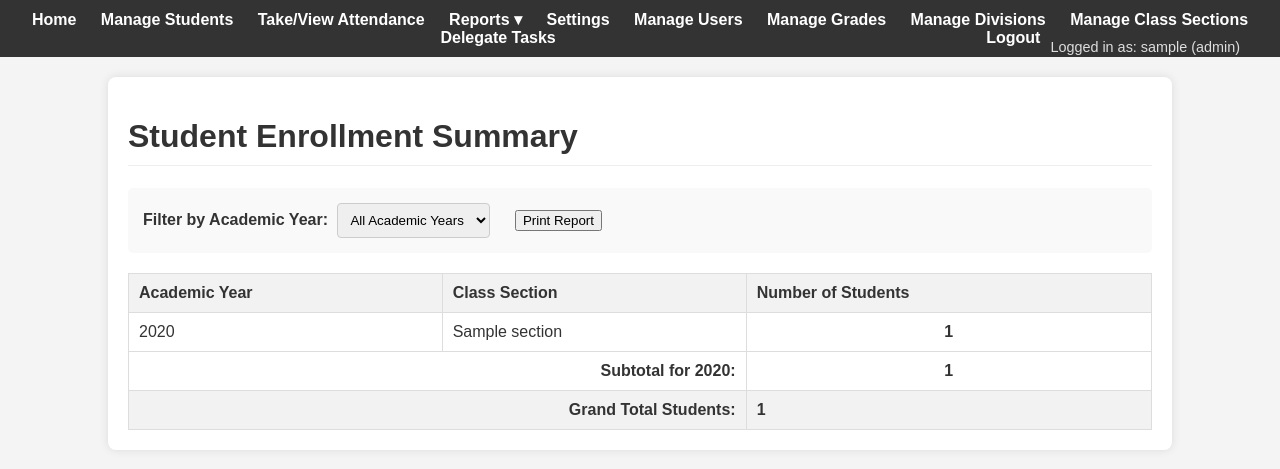
After one commit to priyeshdaspookulangara/ams, a PHP site: page /reports_enrollment_summary.php in a window 1280 px wide. The commit adds this page. Shown: the top 469 px of the page. Run offline with PHP 8.4, Linux system fonts and the light colour scheme; the visitor is signed in with stand-in values (Sample User, id 1); tables that the repository leaves empty or names only in its code hold one stand-in row (values such as "Sample post").

Commit message:
feat: Implement Initial Student Information Reports
This feature adds initial reporting capabilities focused on student information.

Key additions:
- Database Schema: Optionally added `date_of_birth` to the `students` table.
  `setup_db.php` updated to reflect this and `students.php` updated to capture it.
- Student Master List Report (`reports_student_master.php`):
  - Displays a list of students with details: ID, Name, Roll No., DOB,
    Class Section, Academic Year, and Parent/Guardian contact information.
  - Includes filters for Academic Year and Class Section.
  - Data visibility for teachers is restricted to students in class sections
    they are authorized to manage.
  - Basic print-friendly CSS.
- Student Enrollment Summary Report (`reports_enrollment_summary.php`):
  - Shows student counts grouped by Class Section and Academic Year.
  - Includes a filter for Academic Year.
  - Displays subtotals per academic year and a grand total.
  - Basic print-friendly CSS.
- UI Updates:
  - Added a "Reports" dropdown menu to the main navigation for 'admin' and
    'teacher' roles, linking to the new report pages.
  - Standardized navigation across all relevant pages.
- Testing: Simulated testing of reports and navigation completed.

```diff
--- /dev/null
+++ b/reports_enrollment_summary.php
@@ -0,0 +1,192 @@
+<?php
+include_once 'auth_check.php';
+require_login(['admin', 'teacher']); // Admins and Teachers can view this report
+
+include 'config.php';
+
+$current_role = current_user_role();
+$current_user_id = current_user_id();
+
+$enrollment_data = [];
+$filter_academic_year = isset($_GET['filter_ay']) ? mysqli_real_escape_string($conn, $_GET['filter_ay']) : 'all';
+
+// Fetch distinct academic years for filtering
+$academic_years_for_filter = [];
+$ay_filter_sql = "SELECT DISTINCT academic_year FROM class_sections ORDER BY academic_year DESC";
+$ay_filter_res = mysqli_query($conn, $ay_filter_sql);
+if ($ay_filter_res) while ($row = mysqli_fetch_assoc($ay_filter_res)) $academic_years_for_filter[] = $row['academic_year'];
+
+// Base SQL to fetch enrollment summary
+$sql = "SELECT
+            cs.academic_year,
+            IFNULL(cs.section_name, CONCAT(g.grade_name, ' - ', d.division_name, ' (', cs.academic_year, ')')) as class_section_display,
+            COUNT(s.id) as student_count
+        FROM class_sections cs
+        JOIN grades g ON cs.grade_id = g.id
+        JOIN divisions d ON cs.division_id = d.id
+        LEFT JOIN students s ON cs.id = s.class_section_id
+        WHERE 1=1";
+
+if ($filter_academic_year !== 'all' && !empty($filter_academic_year)) {
+    $sql .= " AND cs.academic_year = '$filter_academic_year'";
+}
+
+// Teacher role restriction:
+// If a teacher views this, they should ideally see summaries for sections they have access to.
+// However, an enrollment summary is often a school-wide view.
+// For simplicity in this version, teachers will see the same summary as admins.
+// A more granular report might list only sections they are involved with.
+// No specific class_section_id filter here, as it's a summary *by* class_section.
+
+$sql .= " GROUP BY cs.id, cs.academic_year, class_section_display
+          ORDER BY cs.academic_year DESC, g.grade_name, d.division_name";
+
+$result = mysqli_query($conn, $sql);
+
+if ($result) {
+    while ($row = mysqli_fetch_assoc($result)) {
+        $enrollment_data[] = $row;
+    }
+} else {
+    $message = "Error fetching enrollment data: " . mysqli_error($conn);
+    $message_type = 'error';
+}
+
+?>
+<!DOCTYPE html>
+<html lang="en">
+<head>
+    <meta charset="UTF-8">
+    <meta name="viewport" content="width=device-width, initial-scale=1.0">
+    <title>Student Enrollment Summary</title>
+    <style>
+        body { font-family: Arial, sans-serif; margin: 0; padding:0; background-color: #f4f4f4; color: #333; }
+        .top-nav { background-color: #333; color: white; padding: 10px 20px; text-align: center; }
+        .top-nav a { color: white; margin: 0 10px; text-decoration: none; font-weight: bold; }
+        .top-nav .user-info { float: right; color: #ddd; font-size: 0.9em; margin-right: 20px; line-height: 2.5em;}
+        .top-nav a:hover { text-decoration: underline; }
+        .container { width: 80%; margin: 20px auto; background-color: #fff; padding: 20px; border-radius: 8px; box-shadow: 0 0 10px rgba(0,0,0,0.1); }
+        h1 { color: #333; border-bottom: 1px solid #eee; padding-bottom: 10px; }
+        .message { padding: 10px; margin-bottom: 15px; border-radius: 4px; }
+        .error { background-color: #f8d7da; color: #721c24; border: 1px solid #f5c6cb; }
+        .filter-section { margin-bottom: 20px; padding: 15px; background-color: #f9f9f9; border-radius: 5px; }
+        .filter-section label { font-weight: bold; margin-right: 5px; }
+        .filter-section select, .filter-section input[type="submit"] { padding: 8px; margin-right: 10px; border-radius: 4px; border: 1px solid #ccc; }
+        .filter-section input[type="submit"] { background-color: #007bff; color:white; cursor:pointer; }
+        table { width: 100%; border-collapse: collapse; margin-top: 20px; }
+        th, td { border: 1px solid #ddd; padding: 10px; text-align: left; }
+        th { background-color: #f2f2f2; }
+        td.count { text-align: center; font-weight: bold; }
+         @media print {
+            .top-nav, .filter-section, .action-links, .no-print { display: none !important; }
+            .container { width: 100%; margin: 0; padding:0; box-shadow: none; border: none; }
+            table, th, td { font-size: 10pt !important; }
+        }
+    </style>
+</head>
+<body>
+    <nav class="top-nav no-print">
+        <a href="index.php">Home</a>
+        <?php if (in_array($current_role, ['admin', 'teacher'])): ?>
+            <a href="students.php">Manage Students</a>
+            <a href="attendance.php">Take/View Attendance</a>
+             <div style="display:inline-block; position:relative;">
+                <a href="#">Reports &#9662;</a>
+                <div style="position:absolute; background-color:#333; display:none; min-width:160px; box-shadow:0px 8px 16px 0px rgba(0,0,0,0.2); z-index:1;" class="dropdown-content">
+                    <a href="reports_student_master.php" style="display:block; padding:8px 10px; text-align:left;">Student Master List</a>
+                    <a href="reports_enrollment_summary.php" style="display:block; padding:8px 10px; text-align:left;">Enrollment Summary</a>
+                </div>
+            </div>
+        <?php endif; ?>
+        <?php if ($current_role == 'admin'): ?>
+            <a href="settings.php">Settings</a>
+            <a href="manage_users.php">Manage Users</a>
+            <a href="manage_grades.php">Manage Grades</a>
+            <a href="manage_divisions.php">Manage Divisions</a>
+            <a href="manage_class_sections.php">Manage Class Sections</a>
+            <a href="delegate_tasks.php">Delegate Tasks</a>
+        <?php elseif ($current_role == 'teacher'): ?>
+             <a href="delegate_tasks.php">Delegate Tasks</a>
+        <?php endif; ?>
+        <span class="user-info">Logged in as: <?php echo htmlspecialchars(current_username()); ?> (<?php echo htmlspecialchars($current_role); ?>)</span>
+        <a href="logout.php" style="float:right;">Logout</a>
+    </nav>
+    <script> // Simple dropdown for nav
+        document.querySelectorAll('.top-nav > div').forEach(item => {
+            item.addEventListener('mouseover', () => { item.querySelector('.dropdown-content').style.display = 'block'; });
+            item.addEventListener('mouseout', () => { item.querySelector('.dropdown-content').style.display = 'none'; });
+        });
+    </script>
+
+    <div class="container">
+        <h1>Student Enrollment Summary</h1>
+        <?php if (isset($message) && $message): ?>
+            <div class="message <?php echo $message_type; ?>"><?php echo htmlspecialchars($message); ?></div>
+        <?php endif; ?>
+
+        <div class="filter-section no-print">
+            <form action="reports_enrollment_summary.php" method="GET">
+                <label for="filter_ay">Filter by Academic Year:</label>
+                <select name="filter_ay" id="filter_ay" onchange="this.form.submit()">
+                    <option value="all">All Academic Years</option>
+                    <?php foreach ($academic_years_for_filter as $ay): ?>
+                        <option value="<?php echo htmlspecialchars($ay); ?>" <?php echo ($filter_academic_year == $ay) ? 'selected' : ''; ?>>
+                            <?php echo htmlspecialchars($ay); ?>
+                        </option>
+                    <?php endforeach; ?>
+                </select>
+                <noscript><input type="submit" value="Filter"></noscript>
+                 <button type="button" onclick="window.print();" style="margin-left: 10px;">Print Report</button>
+            </form>
+        </div>
+
+        <?php if (!empty($enrollment_data)): ?>
+            <table>
+                <thead>
+                    <tr>
+                        <th>Academic Year</th>
+                        <th>Class Section</th>
+                        <th>Number of Students</th>
+                    </tr>
+                </thead>
+                <tbody>
+                    <?php
+                    $grand_total_students = 0;
+                    $current_ay_for_total = null;
+                    $ay_subtotal = 0;
+                    foreach ($enrollment_data as $index => $row):
+                        if ($current_ay_for_total !== null && $row['academic_year'] !== $current_ay_for_total) {
+                            echo "<tr><td colspan='2' style='text-align:right; font-weight:bold;'>Subtotal for " . htmlspecialchars($current_ay_for_total) . ":</td><td class='count'>" . $ay_subtotal . "</td></tr>";
+                            $ay_subtotal = 0;
+                        }
+                        $current_ay_for_total = $row['academic_year'];
+                        $ay_subtotal += $row['student_count'];
+                        $grand_total_students += $row['student_count'];
+                    ?>
+                        <tr>
+                            <td><?php echo htmlspecialchars($row['academic_year']); ?></td>
+                            <td><?php echo htmlspecialchars($row['class_section_display']); ?></td>
+                            <td class="count"><?php echo $row['student_count']; ?></td>
+                        </tr>
+                    <?php
+                        // After the loop, print the last subtotal if data exists
+                        if ($index === count($enrollment_data) - 1) {
+                             echo "<tr><td colspan='2' style='text-align:right; font-weight:bold;'>Subtotal for " . htmlspecialchars($current_ay_for_total) . ":</td><td class='count'>" . $ay_subtotal . "</td></tr>";
+                        }
+                    endforeach;
+                    ?>
+                </tbody>
+                <tfoot>
+                    <tr>
+                        <th colspan="2" style="text-align:right;">Grand Total Students:</th>
+                        <th class="count"><?php echo $grand_total_students; ?></th>
+                    </tr>
+                </tfoot>
+            </table>
+        <?php else: ?>
+            <p>No enrollment data found matching the criteria.</p>
+        <?php endif; ?>
+    </div>
+</body>
+</html>
+<?php if(isset($conn)) mysqli_close($conn); ?>
```
Also changed, not shown: index.php (+9 -2 lines), reports_student_master.php (added, +232 -0 lines), settings.php (+24 -4 lines), setup_db.php (+55 -0 lines), students.php (+7 -1 lines).
